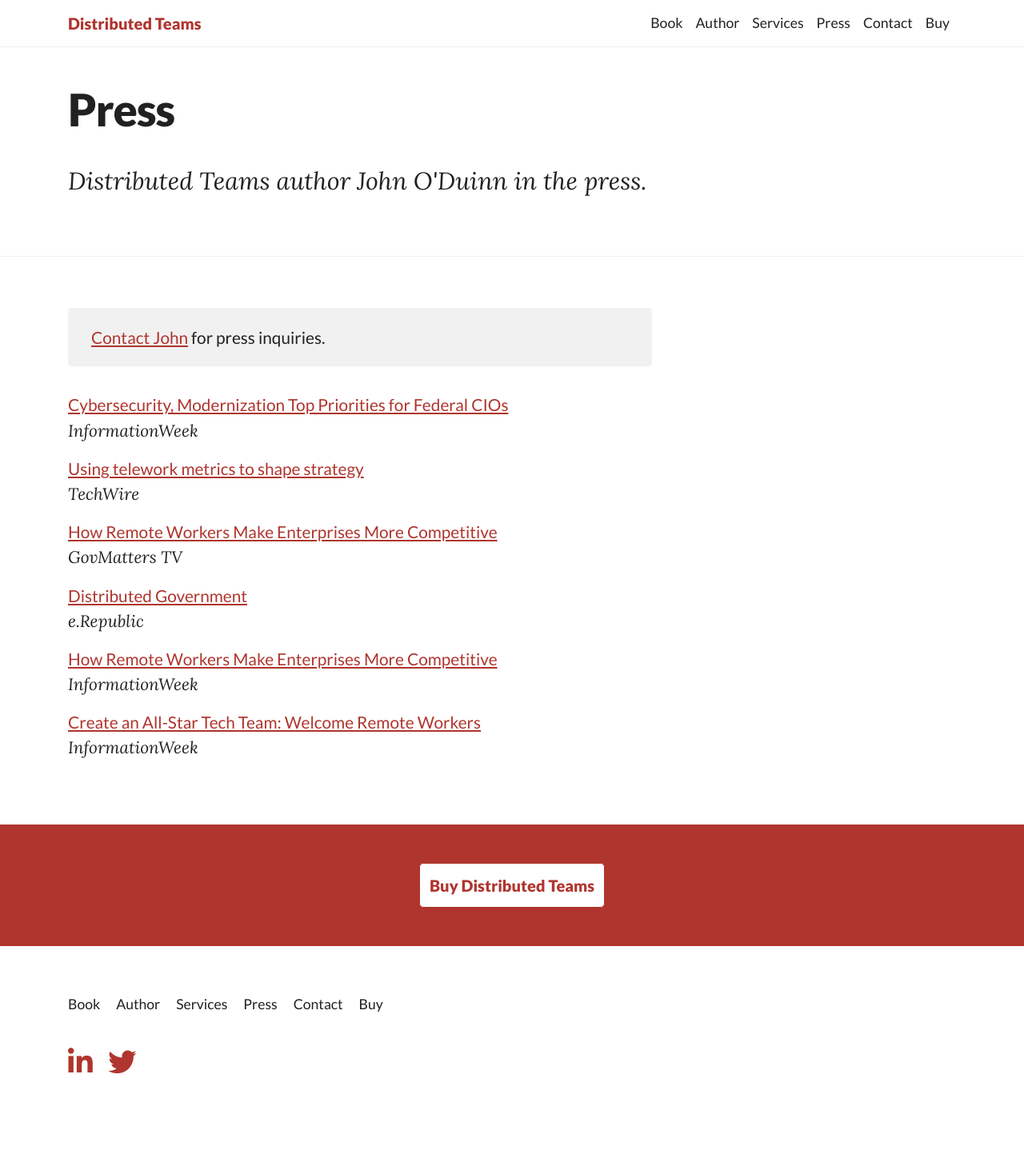
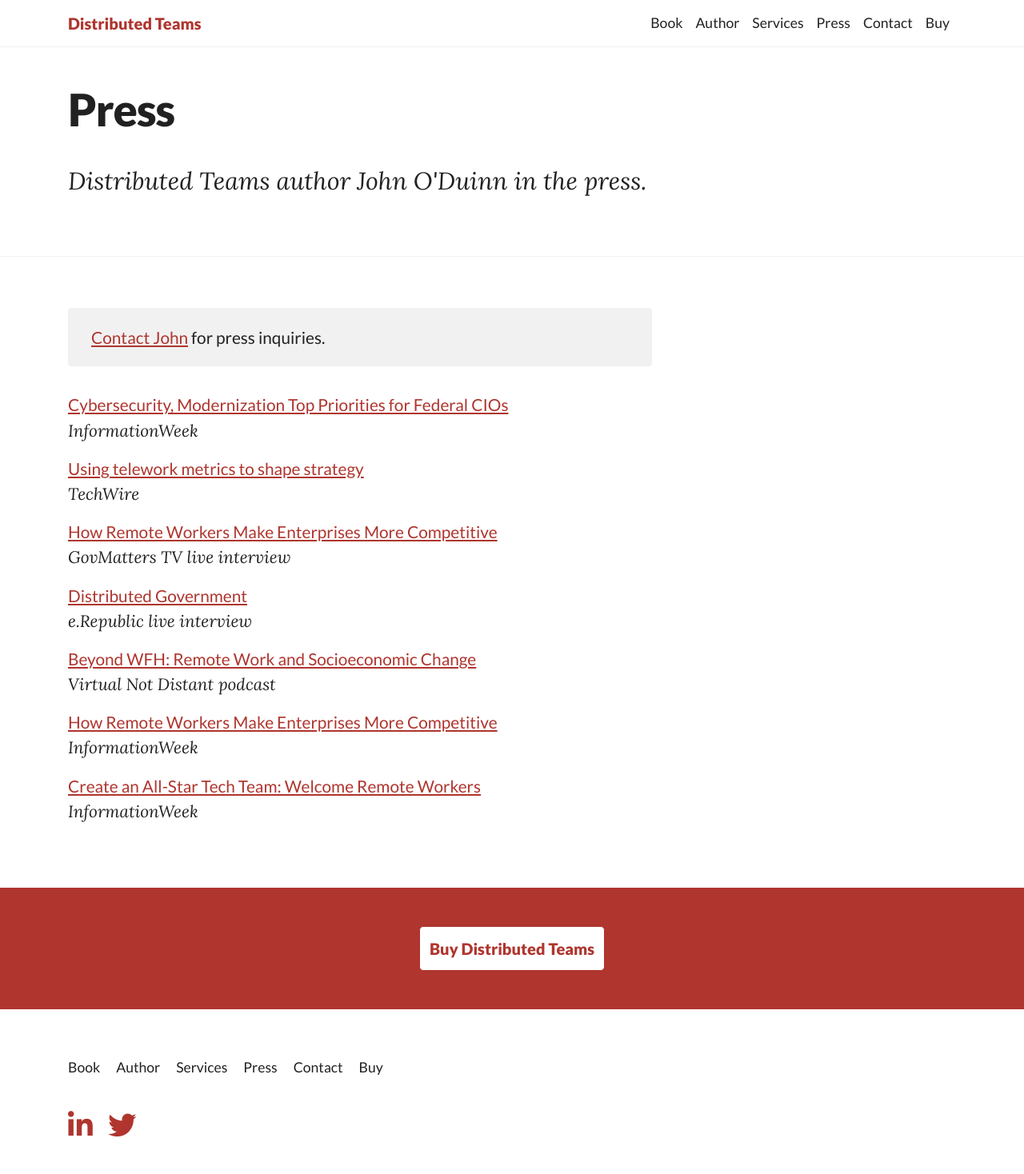
Before and after one commit to lukefretwell/distributed-teams, a Jekyll site: the page built from _pages/press.md, in a window 1280 px wide. Shown: the whole page at 80% size. Built offline with Jekyll 4.4.1, drawn with Linux system fonts in a browser that asks for light colours; nearby versions of some CDN libraries; before the commit the page ends 1389 px from its top, so only the background shows below that.

Commit message:
Update press.yml

```diff
--- a/_data/press.yml
+++ b/_data/press.yml
@@ -11,11 +11,15 @@
 
 - title: "How Remote Workers Make Enterprises More Competitive"
   url: https://youtu.be/N9jRc6zGwtA
-  source: GovMatters TV
+  source: GovMatters TV live interview
 
 - title: "Distributed Government"
   url: https://www.linkedin.com/video/live/urn:li:ugcPost:6679820125820080128/
-  source: e.Republic
+  source: e.Republic live interview
+
+- title: "Beyond WFH: Remote Work and Socioeconomic Change"
+  url: https://www.virtualnotdistant.com/podcasts/beyondwfh-socioeconomic-change
+  source: Virtual Not Distant podcast
 
 - title: "How Remote Workers Make Enterprises More Competitive"
   url: https://www.informationweek.com/strategic-cio/team-building-and-staffing/how-remote-workers-make-enterprises-more-competitive/d/d-id/1331750
```
